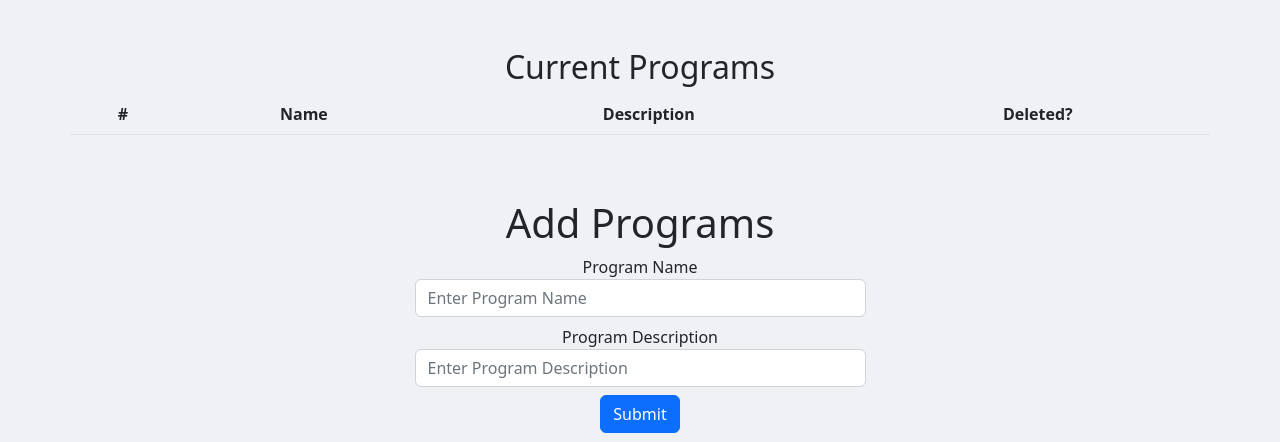
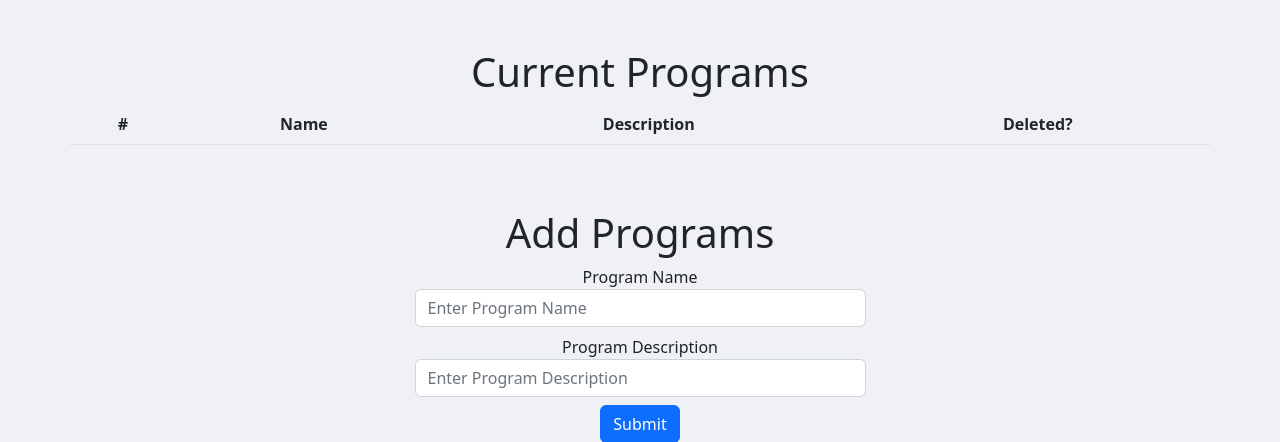
Before and after one commit to davidkenelm/CSCE310, a PHP site: page /programs-admin.php in a window 1280 px wide. Shown: the part 56-498 px from the top of the page. Run offline with PHP 8.4, Linux system fonts and the light colour scheme; data that the repository does not hold is empty.

Commit message:
font updates

```diff
--- a/programs-admin.php
+++ b/programs-admin.php
@@ -97,7 +97,7 @@ if ($_SERVER["REQUEST_METHOD"] == "POST" && isset($_POST['removeName'])) {
     ?>
     <div class="container mt-5">
         <div id="student-functionalities" class="mt-4 row justify-content-center text-center">
-            <h2 class="h2">Current Programs</h2>
+            <h1 class="h1">Current Programs</h1>
             <?php
             $studentQuery = "SELECT * FROM programs";
             $studentResult = mysqli_query($mysql, $studentQuery);
```
